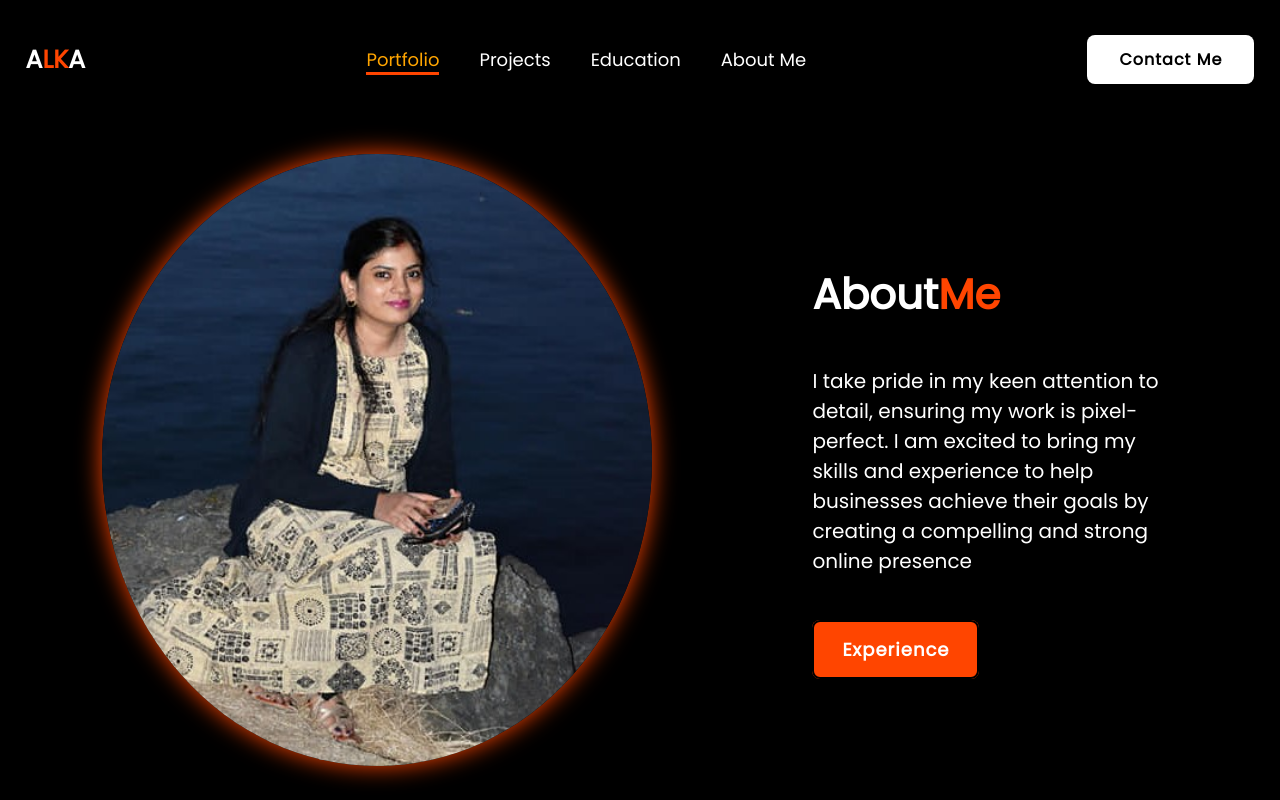
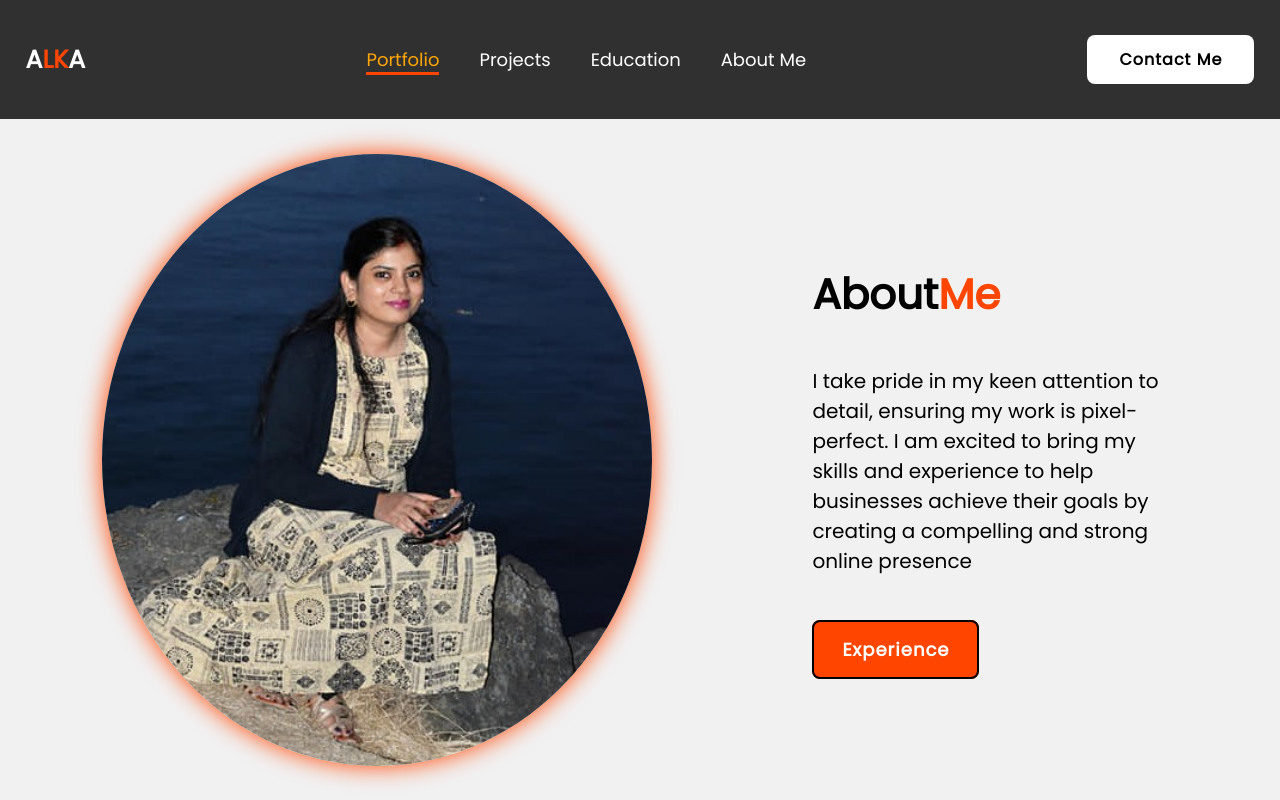
Before and after one commit to alka485/Portfolio_Site, a React (Vite) app: page /about in a window 1280 px wide. Shown: the top 800 px of the page. Built offline with nearby package versions, Linux system fonts and the light colour scheme.

Commit message:
modifications saved

```diff
--- a/src/component/Projects.jsx
+++ b/src/component/Projects.jsx
@@ -14,7 +14,7 @@ const Projects = () => {
                     <a href={project.github} target='blank'>GitHub</a>
                     <a href={project.deploy} target='blank'>Live Demo</a>
                 </div>
-                <p><strong>Skills</strong>{project.skills}</p>
+                <p><strong>Skills</strong> {project.skills}</p>
             </div>
         ))}
     </div>
--- a/src/index.css
+++ b/src/index.css
@@ -151,7 +151,7 @@ span {
     align-items: center;
     padding: 12% 8%;
     gap: 10em;
-    background: black;
+    background: rgb(241, 241, 241);
 }
 
 .about-img img {
@@ -163,17 +163,17 @@ span {
 
 .about-content h2 {
     text-align: left;
-    color:white;
+    color:black;
     font-size: 42px;
 }
 
 .about-content h3 {
     font-size: 62px;
-    color: white;
+    color: black;
 }
 
 .about-content p {
-    color: white;
+    color: black;
     font-size: 20px;
     margin: 2em 0 3em;
 }
@@ -242,6 +242,10 @@ span {
     text-decoration: underline;
     color: orangered;
 }
+.projects-content p {
+    font-size: 18px;
+    margin: 15px 0 20px;
+}
 /* Footer */
 .footer {
     width: 100%;
```
